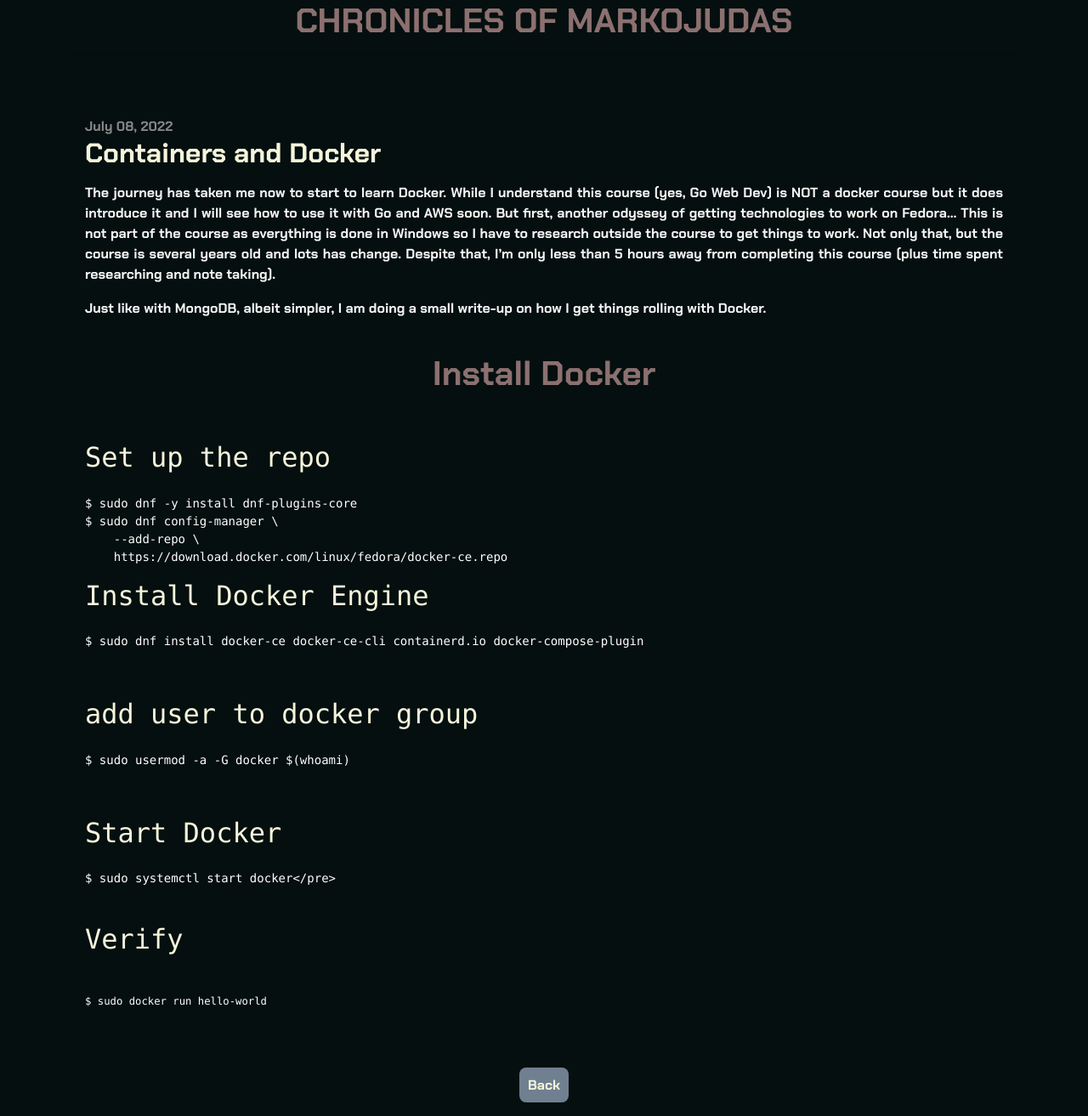
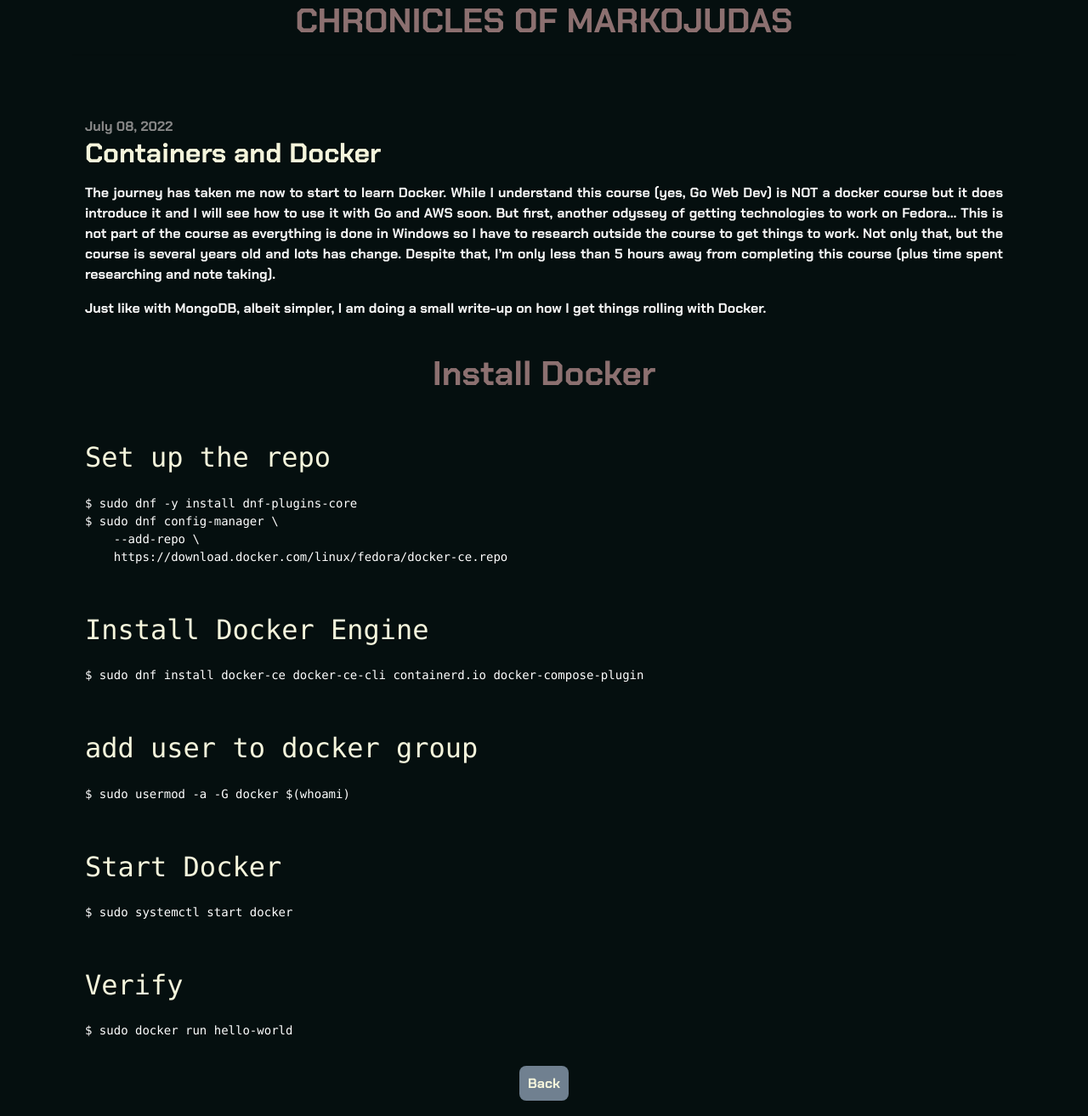
Before and after one commit to Markojudas/chronicles, a Jekyll site: the page built from _posts/2022-07-08-Docker.md, in a window 1280 px wide. Shown: the whole page at 85% size. Built offline with Jekyll 4.4.1, drawn with Linux system fonts in a browser that asks for light colours; nearby versions of some CDN libraries.

Commit message:
new post

```diff
--- a/_posts/2022-07-08-Docker.md
+++ b/_posts/2022-07-08-Docker.md
@@ -18,7 +18,7 @@
 <code>$ sudo dnf config-manager \
     --add-repo \
     https://download.docker.com/linux/fedora/docker-ce.repo</code></pre>
-
+<br>
 <pre><h2>Install Docker Engine</h2></pre>
 <pre><code>$ sudo dnf install docker-ce docker-ce-cli containerd.io docker-compose-plugin</code></pre>
 <br>
@@ -26,7 +26,7 @@
 <pre><code>$ sudo usermod -a -G docker $(whoami)</code></pre>
 <br>
 <pre><h2>Start Docker</h2></pre>
-<pre><code>$ sudo systemctl start docker</pre></code>
+<pre><code>$ sudo systemctl start docker</code></pre>
 <br>
 <pre><h2>Verify</h2></pre>
 <pre><code>$ sudo docker run hello-world</code></pre>
```
